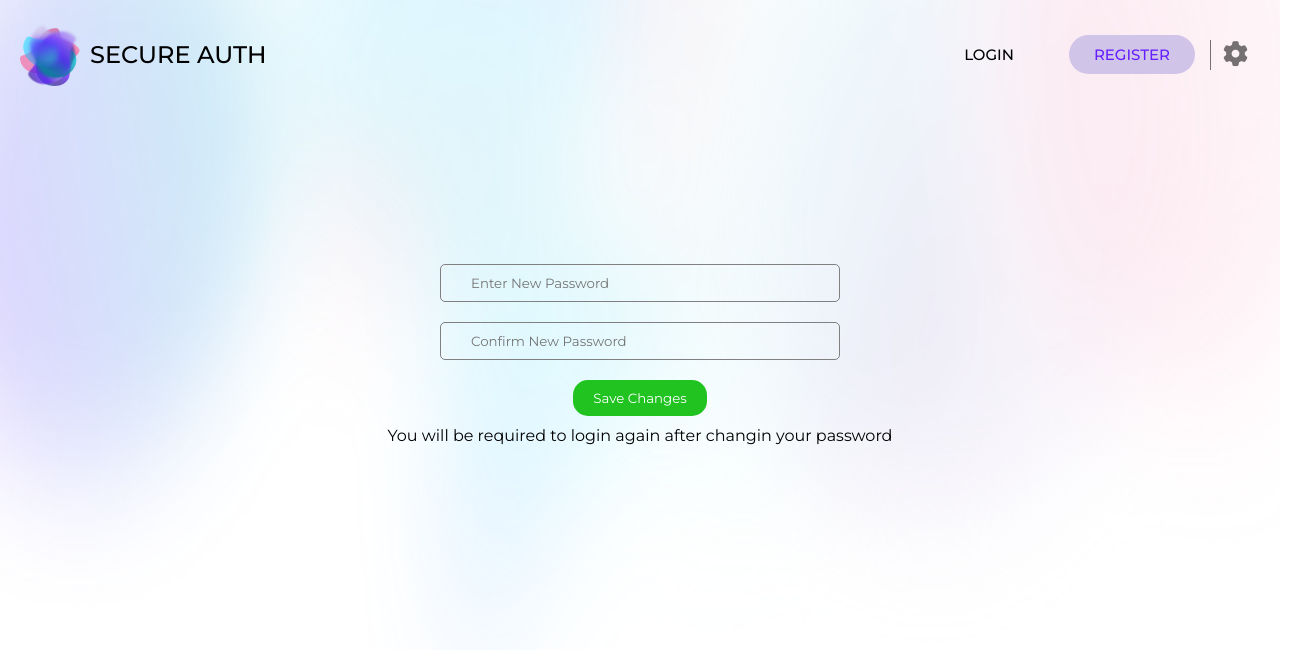
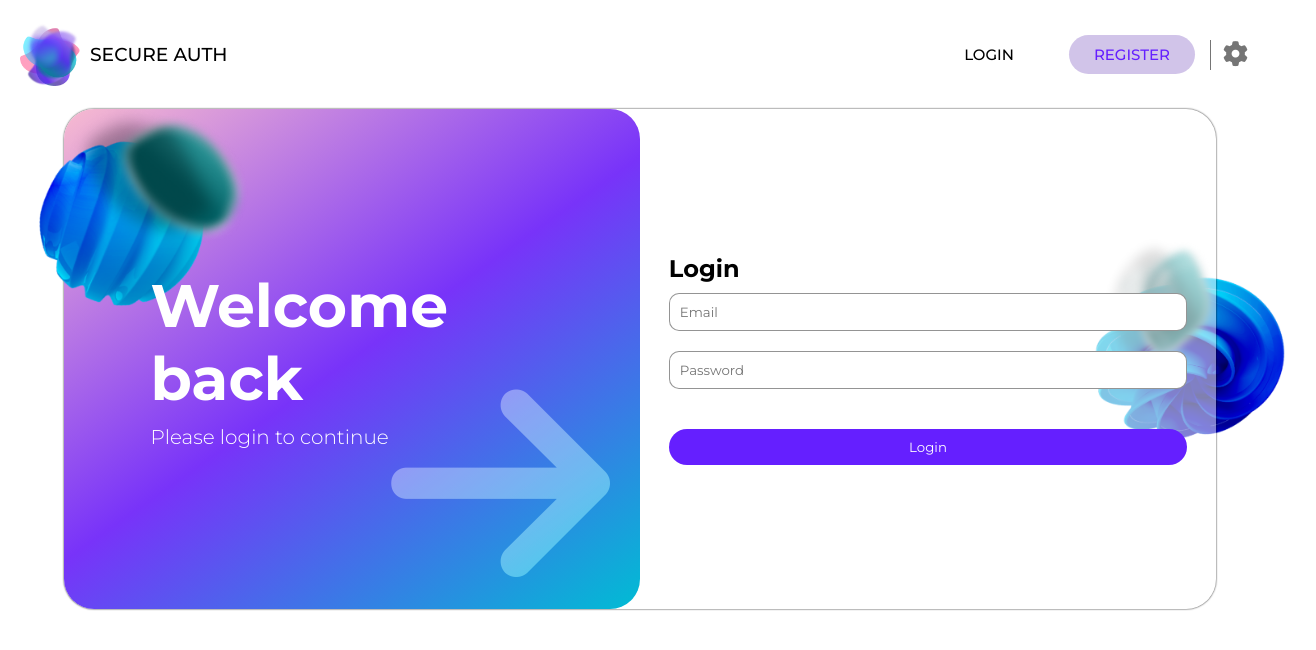
Before and after one commit to DOSSA-HASAN/secure-auth, a React (Vite) app in the folder client/secure-auth/: page / in a window 1280 px wide. Shown: the top 650 px of the page, 1316 px wide, since content can reach past the window. Built offline with nearby package versions, Linux system fonts and the light colour scheme.

Commit message:
route configurations

```diff
--- a/client/secure-auth/src/App.jsx
+++ b/client/secure-auth/src/App.jsx
@@ -1,28 +1,19 @@
 import React from 'react'
-import Navbar from './components/navbar/Navbar'
-import { BrowserRouter, Routes } from 'react-router-dom'
+import { BrowserRouter, Route, Routes } from 'react-router-dom'
 import Register from './components/register/Register'
 import Login from './components/login/Login'
 import VerifyEmail from './components/verifyEmail/VerifyEmail'
 import NotFound404 from './components/notFound/NotFound404'
 import Profile from './components/userProfile/Profile'
-import PasswordOtp from './components/password/PasswordOtp'
-import ResetPassword from './components/password/ResetPassword'
+import Layout from './Layout'
+import Password from './components/password/Password'
+import AnimatedRoutes from './animatedRoutes/AnimatedRoutes'
 
 function App() {
   return (
     <>
       <BrowserRouter>
-          <Navbar />
-          {/* <Register /> */}
-          {/* <Login /> */}
-          {/* <VerifyEmail /> */}
-          {/* <NotFound404 /> */}
-          {/* <Profile /> */}
-          {/* <PasswordOtp /> */}
-          <ResetPassword />
-        <Routes>
-        </Routes>
+        <AnimatedRoutes />
       </BrowserRouter>
     </>
   )
--- /dev/null
+++ b/client/secure-auth/src/Layout.jsx
@@ -0,0 +1,16 @@
+import React from 'react'
+import Navbar from './components/navbar/Navbar'
+import { Outlet } from 'react-router-dom'
+
+function Layout() {
+    return (
+        <section>
+            <Navbar />
+            <main>
+                <Outlet />
+            </main>
+        </section>
+    )
+}
+
+export default Layout
--- /dev/null
+++ b/client/secure-auth/src/animatedRoutes/AnimatedRoutes.jsx
@@ -0,0 +1,34 @@
+import React from 'react'
+import { Routes, Route, useLocation } from 'react-router-dom'
+import { AnimatePresence } from "framer-motion"
+import Layout from '../Layout';
+import Login from '../components/login/Login';
+import Register from '../components/register/Register';
+import VerifyEmail from '../components/verifyEmail/VerifyEmail';
+import Password from '../components/password/Password';
+import NotFound404 from '../components/notFound/NotFound404';
+
+function AnimatedRoutes() {
+
+    const location = useLocation();
+
+    return (
+        <AnimatePresence mode='wait'>
+            <Routes location={location} key={location.pathname}>
+                <Route path='/' element={<Layout />}>
+                    <Route index element={<Login />} />
+                    <Route path='login' element={<Login />} />
+                    <Route path='register' element={<Register />} />
+                    <Route path='verify-user' element={<VerifyEmail />} />
+                    <Route path='reset-user-password' element={<Password />} />
+
+                    <Route path='*' element={<NotFound404 />} />
+                    {/* <Profile />
+                         <ResetPassword /> */}
+                </Route>
+            </Routes>
+        </AnimatePresence>
+    )
+}
+
+export default AnimatedRoutes
```
